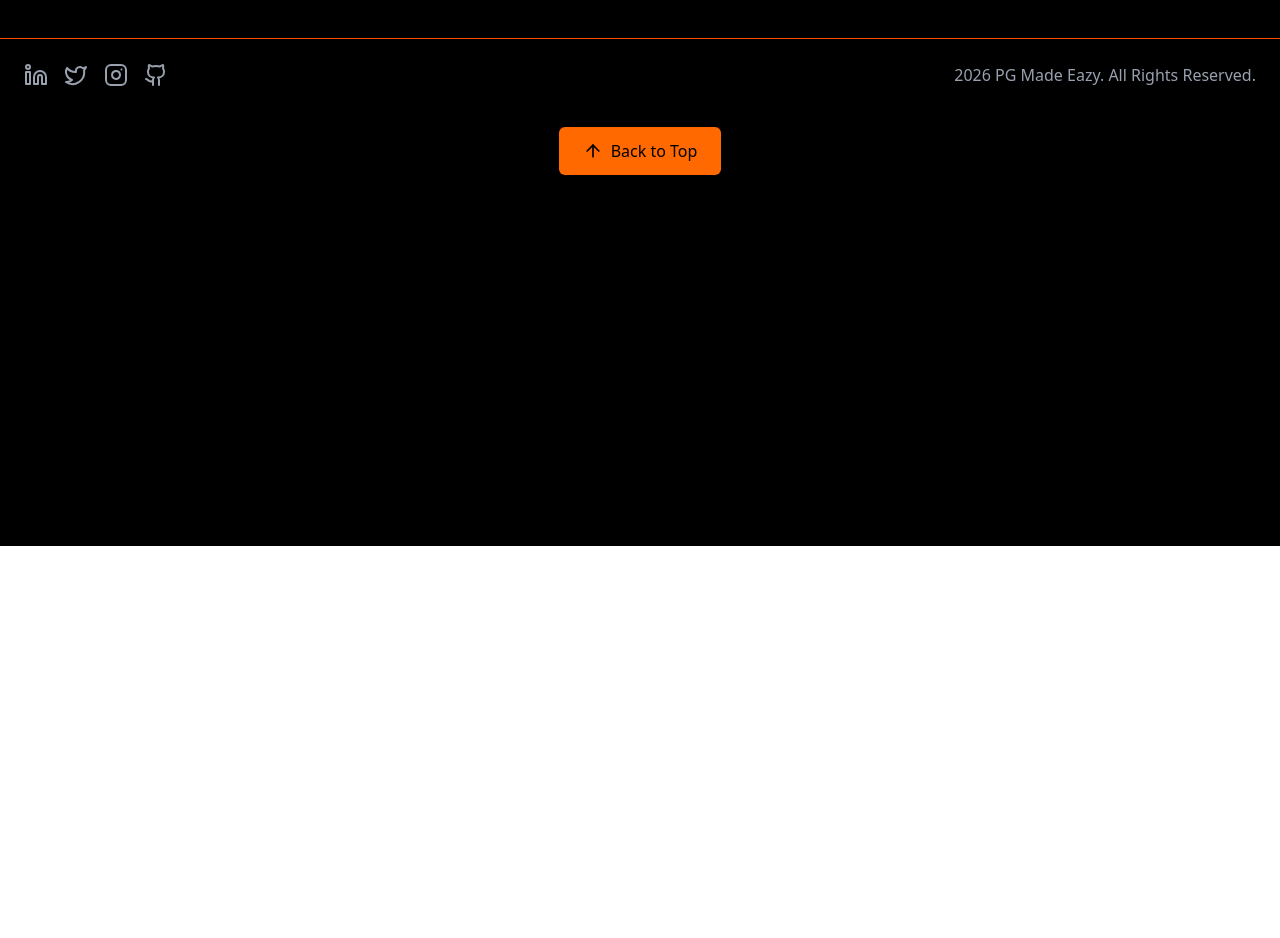
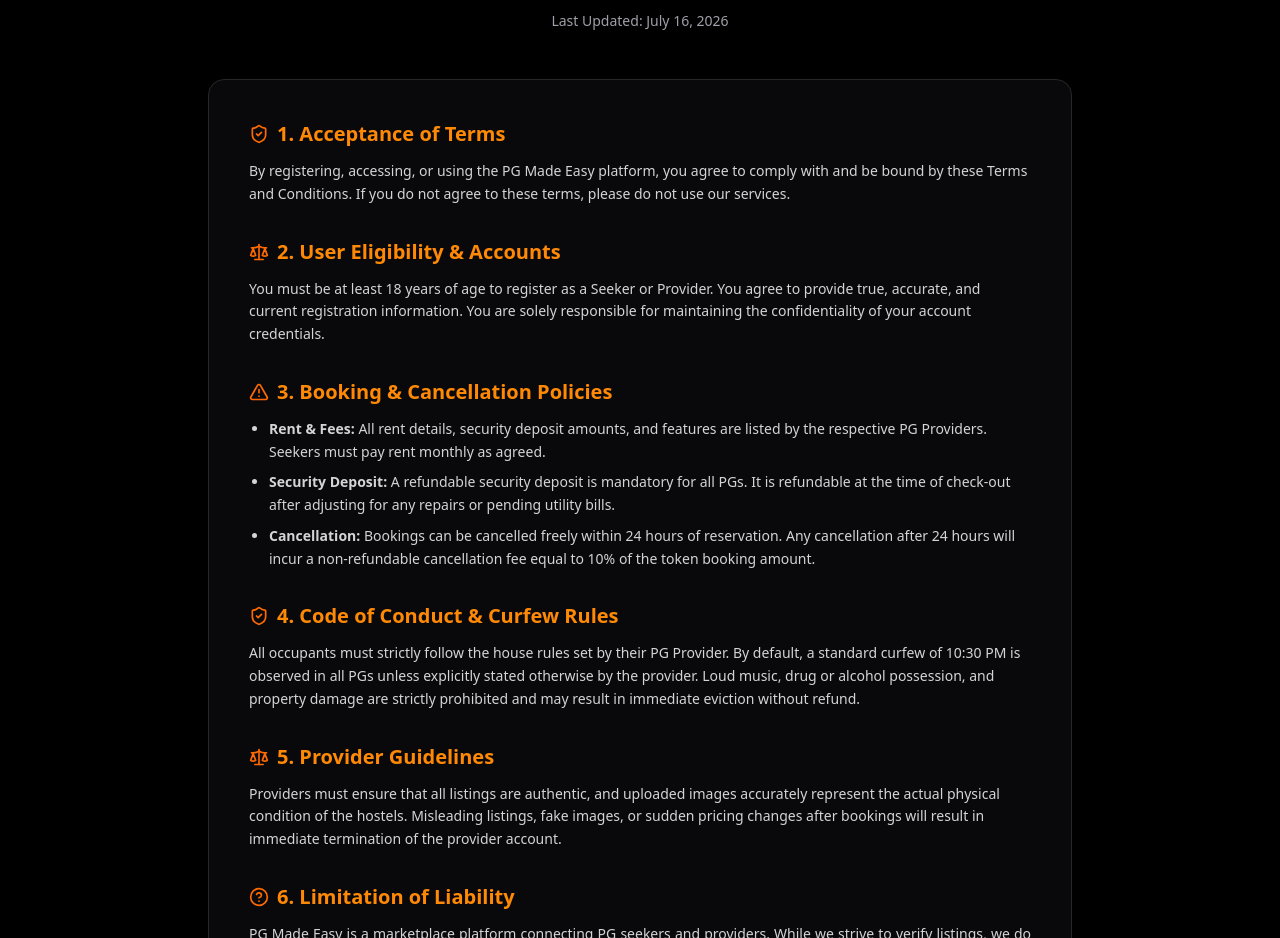
Before and after one commit to praveen01-pr/PGmadeEazyyy, a React (Vite) app in the folder frontend/: page /terms in a window 1280 px wide. Shown: the part 254-1192 px from the top of the page. Before the commit the page ends 800 px from the top, so only its background shows below. Built offline with nearby package versions, Linux system fonts and the light colour scheme; no server answers.

Commit message:
feat: Add Terms and Privacy pages and link them properly in registration forms

```diff
--- a/frontend/src/features/auth/components/registration/provider/PersonalDetails.jsx
+++ b/frontend/src/features/auth/components/registration/provider/PersonalDetails.jsx
@@ -1,5 +1,6 @@
 import { useState } from 'react';
 import PropTypes from 'prop-types';
+import { Link } from 'react-router-dom';
 
 const PersonalDetails = ({ formData, handleChange, errors }) => {
   const [maxDate] = useState(() => {
@@ -88,7 +89,7 @@
               className="w-4 h-4 text-orange-500 bg-black/50 border-gray-700 rounded focus:ring-orange-500"
             />
             <label className="text-gray-200 text-sm">
-              I agree to the <a href="/terms" className="text-orange-500 hover:text-orange-600">Terms and Conditions</a> and <a href="/privacy" className="text-orange-500 hover:text-orange-600">Privacy Policy</a>
+              I agree to the <Link to="/terms" className="text-orange-500 hover:text-orange-600">Terms and Conditions</Link> and <Link to="/privacy" className="text-orange-500 hover:text-orange-600">Privacy Policy</Link>
             </label>
           </div>
           {errors.termsAgreed && <p className="text-red-500 text-sm mt-1">{errors.termsAgreed}</p>}
--- a/frontend/src/features/auth/components/registration/seeker/PersonalDetails.jsx
+++ b/frontend/src/features/auth/components/registration/seeker/PersonalDetails.jsx
@@ -1,5 +1,6 @@
 import { useState } from 'react';
 import PropTypes from 'prop-types';
+import { Link } from 'react-router-dom';
 
 const PersonalDetails = ({ formData, handleChange, errors }) => {
   const [maxDate] = useState(() => {
@@ -88,7 +89,7 @@
               className="w-4 h-4 text-orange-500 bg-black/50 border-gray-700 rounded focus:ring-orange-500"
             />
             <label className="text-gray-200 text-sm">
-              I agree to the <a href="/terms" className="text-orange-500 hover:text-orange-600">Terms and Conditions</a> and <a href="/privacy" className="text-orange-500 hover:text-orange-600">Privacy Policy</a>
+              I agree to the <Link to="/terms" className="text-orange-500 hover:text-orange-600">Terms and Conditions</Link> and <Link to="/privacy" className="text-orange-500 hover:text-orange-600">Privacy Policy</Link>
             </label>
           </div>
           {errors.termsAgreed && <p className="text-red-500 text-sm mt-1">{errors.termsAgreed}</p>}
--- /dev/null
+++ b/frontend/src/pages/Privacy.jsx
@@ -0,0 +1,73 @@
+import React from 'react';
+import { ShieldCheck, Eye, Lock, FileText } from 'lucide-react';
+
+const Privacy = () => {
+  return (
+    <div className="min-h-screen bg-black text-white py-16">
+      <div className="container mx-auto px-4 max-w-4xl">
+        {/* Header */}
+        <div className="text-center mb-12">
+          <div className="flex justify-center mb-4">
+            <Lock className="h-14 w-14 text-orange-500" />
+          </div>
+          <h1 className="text-3xl md:text-5xl font-extrabold mb-4 text-orange-500">
+            Privacy Policy
+          </h1>
+          <p className="text-zinc-400 text-sm">
+            Last Updated: July 16, 2026
+          </p>
+        </div>
+
+        {/* Content Box */}
+        <div className="bg-zinc-950 border border-zinc-800 rounded-2xl p-6 md:p-10 space-y-8 shadow-2xl">
+
+          <section className="space-y-3">
+            <h2 className="text-xl font-bold text-orange-400 flex items-center gap-2">
+              <Eye className="w-5 h-5 text-orange-500" />
+              1. Information We Collect
+            </h2>
+            <p className="text-sm text-zinc-300 leading-relaxed">
+              We collect personal information necessary to offer hostel listing and booking services. This includes your name, email address, phone number, role type (Seeker or Provider), profile photos, and verification documents (like Government ID types).
+            </p>
+          </section>
+
+          <section className="space-y-3">
+            <h2 className="text-xl font-bold text-orange-400 flex items-center gap-2">
+              <ShieldCheck className="w-5 h-5 text-orange-500" />
+              2. How We Use Your Information
+            </h2>
+            <ul className="list-disc pl-5 text-sm text-zinc-300 space-y-2 leading-relaxed">
+              <li>To provide, personalize, and improve our services (like matching you with suitable PGs).</li>
+              <li>To allow providers and seekers to contact each other once a booking request is made.</li>
+              <li>To verify identity and maintain safety inside the coliving community.</li>
+              <li>To process transaction details securely.</li>
+            </ul>
+          </section>
+
+          <section className="space-y-3">
+            <h2 className="text-xl font-bold text-orange-400 flex items-center gap-2">
+              <Lock className="w-5 h-5 text-orange-500" />
+              3. Data Protection & Security
+            </h2>
+            <p className="text-sm text-zinc-300 leading-relaxed">
+              We take the security of your data seriously. We use secure socket layer (SSL) encryption, secure hosting configurations on Vercel and Render, and encrypted authentication tokens. While no storage is 100% secure, we implement industry best-practices to guard your credentials.
+            </p>
+          </section>
+
+          <section className="space-y-3">
+            <h2 className="text-xl font-bold text-orange-400 flex items-center gap-2">
+              <FileText className="w-5 h-5 text-orange-500" />
+              4. Sharing of Information
+            </h2>
+            <p className="text-sm text-zinc-300 leading-relaxed text-justify">
+              We do not sell or lease your personal information to third parties. We share details between users (e.g. sharing a seeker's phone number with a provider) strictly to coordinate the booking, visit scheduler, and stay details.
+            </p>
+          </section>
+
+        </div>
+      </div>
+    </div>
+  );
+};
+
+export default Privacy;
--- /dev/null
+++ b/frontend/src/pages/Terms.jsx
@@ -0,0 +1,92 @@
+import React from 'react';
+import { ShieldCheck, Scale, AlertTriangle, HelpCircle } from 'lucide-react';
+
+const Terms = () => {
+  return (
+    <div className="min-h-screen bg-black text-white py-16">
+      <div className="container mx-auto px-4 max-w-4xl">
+        {/* Header */}
+        <div className="text-center mb-12">
+          <div className="flex justify-center mb-4">
+            <Scale className="h-14 w-14 text-orange-500" />
+          </div>
+          <h1 className="text-3xl md:text-5xl font-extrabold mb-4 text-orange-500">
+            Terms & Conditions
+          </h1>
+          <p className="text-zinc-400 text-sm">
+            Last Updated: July 16, 2026
+          </p>
+        </div>
+
+        {/* Content Box */}
+        <div className="bg-zinc-950 border border-zinc-800 rounded-2xl p-6 md:p-10 space-y-8 shadow-2xl">
+
+          <section className="space-y-3">
+            <h2 className="text-xl font-bold text-orange-400 flex items-center gap-2">
+              <ShieldCheck className="w-5 h-5 text-orange-500" />
+              1. Acceptance of Terms
+            </h2>
+            <p className="text-sm text-zinc-300 leading-relaxed">
+              By registering, accessing, or using the PG Made Easy platform, you agree to comply with and be bound by these Terms and Conditions. If you do not agree to these terms, please do not use our services.
+            </p>
+          </section>
+
+          <section className="space-y-3">
+            <h2 className="text-xl font-bold text-orange-400 flex items-center gap-2">
+              <Scale className="w-5 h-5 text-orange-500" />
+              2. User Eligibility & Accounts
+            </h2>
+            <p className="text-sm text-zinc-300 leading-relaxed">
+              You must be at least 18 years of age to register as a Seeker or Provider. You agree to provide true, accurate, and current registration information. You are solely responsible for maintaining the confidentiality of your account credentials.
+            </p>
+          </section>
+
+          <section className="space-y-3">
+            <h2 className="text-xl font-bold text-orange-400 flex items-center gap-2">
+              <AlertTriangle className="w-5 h-5 text-orange-500" />
+              3. Booking & Cancellation Policies
+            </h2>
+            <ul className="list-disc pl-5 text-sm text-zinc-300 space-y-2 leading-relaxed">
+              <li><strong>Rent & Fees:</strong> All rent details, security deposit amounts, and features are listed by the respective PG Providers. Seekers must pay rent monthly as agreed.</li>
+              <li><strong>Security Deposit:</strong> A refundable security deposit is mandatory for all PGs. It is refundable at the time of check-out after adjusting for any repairs or pending utility bills.</li>
+              <li><strong>Cancellation:</strong> Bookings can be cancelled freely within 24 hours of reservation. Any cancellation after 24 hours will incur a non-refundable cancellation fee equal to 10% of the token booking amount.</li>
+            </ul>
+          </section>
+
+          <section className="space-y-3">
+            <h2 className="text-xl font-bold text-orange-400 flex items-center gap-2">
+              <ShieldCheck className="w-5 h-5 text-orange-500" />
+              4. Code of Conduct & Curfew Rules
+            </h2>
+            <p className="text-sm text-zinc-300 leading-relaxed">
+              All occupants must strictly follow the house rules set by their PG Provider. By default, a standard curfew of 10:30 PM is observed in all PGs unless explicitly stated otherwise by the provider. Loud music, drug or alcohol possession, and property damage are strictly prohibited and may result in immediate eviction without refund.
+            </p>
+          </section>
+
+          <section className="space-y-3">
+            <h2 className="text-xl font-bold text-orange-400 flex items-center gap-2">
+              <Scale className="w-5 h-5 text-orange-500" />
+              5. Provider Guidelines
+            </h2>
+            <p className="text-sm text-zinc-300 leading-relaxed">
+              Providers must ensure that all listings are authentic, and uploaded images accurately represent the actual physical condition of the hostels. Misleading listings, fake images, or sudden pricing changes after bookings will result in immediate termination of the provider account.
+            </p>
+          </section>
+
+          <section className="space-y-3">
+            <h2 className="text-xl font-bold text-orange-400 flex items-center gap-2">
+              <HelpCircle className="w-5 h-5 text-orange-500" />
+              6. Limitation of Liability
+            </h2>
+            <p className="text-sm text-zinc-300 leading-relaxed text-justify">
+              PG Made Easy is a marketplace platform connecting PG seekers and providers. While we strive to verify listings, we do not inspect every facility and are not liable for disputes, service failures, or property damage occurring between the seeker and the provider.
+            </p>
+          </section>
+
+        </div>
+      </div>
+    </div>
+  );
+};
+
+export default Terms;
--- a/frontend/src/routes/AppRoutes.jsx
+++ b/frontend/src/routes/AppRoutes.jsx
@@ -25,6 +25,8 @@
 import PayPalCancel from '../features/seeker/components/PayPalCancel';
 import HowItWorks from '../pages/HowItWorks';
 import Contact from '../pages/Contact';
+import Terms from '../pages/Terms';
+import Privacy from '../pages/Privacy';
 import SavedPGs from '../features/seeker/components/SavedPGs';
 import Messages from '../features/seeker/components/Messages';
 
@@ -36,6 +38,8 @@
       <Route path="/login" element={<SignInForm />} />
       <Route path="/how-it-works" element={<HowItWorks />} />
       <Route path="/contact" element={<Contact />} />
+      <Route path="/terms" element={<Terms />} />
+      <Route path="/privacy" element={<Privacy />} />
 
       {/* Seeker Routes */}
       <Route path="/seeker-dashboard" element={
```
